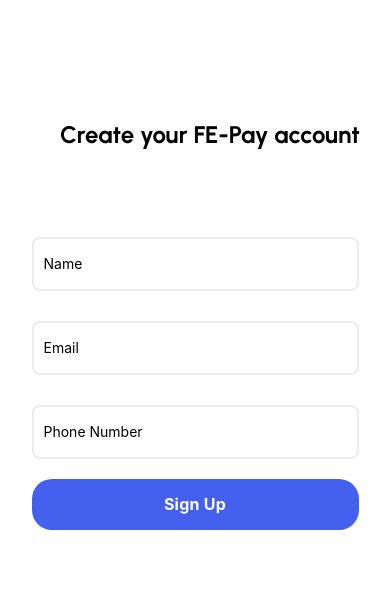
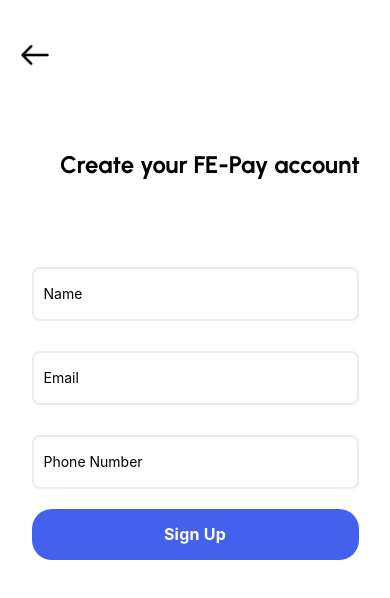
Before and after one commit to Best-Verie/fePay-mobile, a React Native app: screen /SignUp in a window 390 px wide. Shown: the top 598 px of the page. Built offline with nearby package versions, Linux system fonts and the light colour scheme; what expo-linking would draw is missing.

Commit message:
adds a go back icon

```diff
--- a/components/BackButton.tsx
+++ b/components/BackButton.tsx
@@ -6,7 +6,7 @@
   return (
     <TouchableHighlight onPress={props.onPress} style={styles.btnContainer}>
       <Image
-        source={require("../assets/images/backIcon.svg")}
+        source={require("../assets/images/back.png")}
         style={styles.btnIcon}
       />
     </TouchableHighlight>
@@ -21,10 +21,11 @@
 
 const styles = StyleSheet.create({
   btnContainer: {
-    backgroundColor: "white",
+    // backgroundColor: "white",
   },
   btnIcon: {
-    height: 200,
-    width: 200,
+    top: 20,
+    height: 30,
+    width: 30,
   },
 });
--- a/screens/SignUpScreen.tsx
+++ b/screens/SignUpScreen.tsx
@@ -2,11 +2,17 @@
 import { View, StyleSheet, Text } from "react-native";
 import BackButton from "../components/BackButton";
 import SignUpForm from "../components/SignUpForm";
-import SubmitButton from "../components/SubmitButton";
-export default function SignUpScreen() {
+export default function SignUpScreen(props: any) {
+  const { navigation } = props;
+  const navigateBack = () => {
+    // console.log("navigateBack");
+    navigation.goBack();
+  };
   return (
     <View style={styles.container}>
-      <View style={styles.backbtnView}>{/* <BackButton /> */}</View>
+      <View style={styles.backbtnView}>
+        <BackButton onPress={navigateBack} />
+      </View>
       <View style={styles.signUpHeaderContent}>
         <Text style={styles.headerText}>Create your FE-Pay account</Text>
       </View>
```
Also changed, not shown: assets/images/back.png (added), assets/images/backArrow.png.
